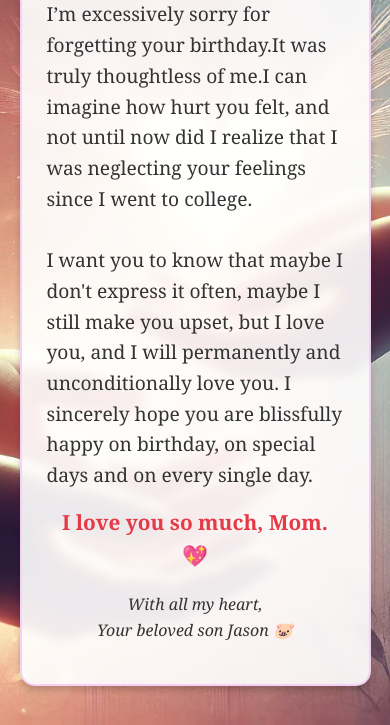
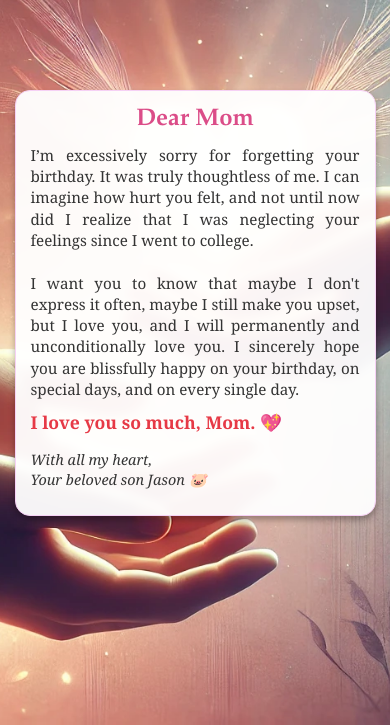
Before and after one commit to ZhuXunJason/MessageToMom, a plain HTML site: page index.html in a window 390 px wide. Shown: the part 119-844 px from the top of the page. Drawn offline with Linux system fonts and the light colour scheme.

Commit message:
Update index.html

```diff
--- a/index.html
+++ b/index.html
@@ -14,51 +14,80 @@
         body {
             font-family: 'Georgia', serif;
             background: url("illustration.webp") no-repeat center center/cover;
-            height: 100vh;
+            min-height: 100vh;
             display: flex;
             justify-content: center;
             align-items: center;
+            padding: 10px;
         }
 
         .card {
-            width: 90%;
-            max-width: 500px;
-            background-color: rgba(255, 255, 255, 0.9);
+            width: 95%;
+            max-width: 450px;
+            background-color: rgba(255, 255, 255, 0.95);
             border-radius: 15px;
-            box-shadow: 0 4px 6px rgba(0, 0, 0, 0.2);
-            padding: 25px;
+            box-shadow: 0 4px 6px rgba(0, 0, 0, 0.3);
+            padding: 20px;
             text-align: center;
             backdrop-filter: blur(5px);
             border: 2px solid #f6d1f5;
         }
 
         h1 {
-            font-size: 2rem;
-            margin-bottom: 15px;
+            font-size: 1.8rem;
+            margin-bottom: 10px;
             color: #db4d88;
-            font-family: 'Comic Sans MS', serif;
+            font-family: 'Palatino', serif;
         }
 
         p {
-            font-size: 1.2rem;
-            line-height: 1.6;
+            font-size: 1rem;
+            line-height: 1.5;
             color: #333;
-            margin-bottom: 15px;
-            text-align: start;
+            margin-bottom: 10px;
+            text-align: justify;
         }
 
         .love {
             font-weight: bold;
-            font-size: 1.3rem;
+            font-size: 1.2rem;
             color: #e63946;
-            text-align: center;
+            margin-top: 10px;
         }
 
         .signature {
-            margin-top: 20px;
+            margin-top: 15px;
             font-style: italic;
             font-size: 1rem;
-            text-align: center;
+        }
+
+        /* Responsive Design */
+        @media (max-width: 768px) {
+            body {
+                padding: 5px;
+            }
+
+            .card {
+                padding: 15px;
+                border-width: 1px;
+            }
+
+            h1 {
+                font-size: 1.5rem;
+            }
+
+            p {
+                font-size: 0.95rem;
+                line-height: 1.4;
+            }
+
+            .love {
+                font-size: 1.1rem;
+            }
+
+            .signature {
+                font-size: 0.9rem;
+            }
         }
     </style>
 </head>
@@ -66,11 +95,11 @@
 <div class="card">
     <h1>Dear Mom</h1>
     <p>
-        I’m excessively sorry for forgetting your birthday.It was truly thoughtless of me.I can imagine how hurt you felt, and not until now did I realize
+        I’m excessively sorry for forgetting your birthday. It was truly thoughtless of me. I can imagine how hurt you felt, and not until now did I realize
         that I was neglecting your feelings since I went to college.
         <br><br>
         I want you to know that maybe I don't express it often, maybe I still make you upset, but I love you, and I will permanently and unconditionally love you.
-        I sincerely hope you are blissfully happy on birthday, on special days and on every single day.
+        I sincerely hope you are blissfully happy on your birthday, on special days, and on every single day.
     </p>
     <p class="love">I love you so much, Mom. 💖</p>
     <p class="signature">With all my heart,<br> Your beloved son Jason 🐷</p>
```
